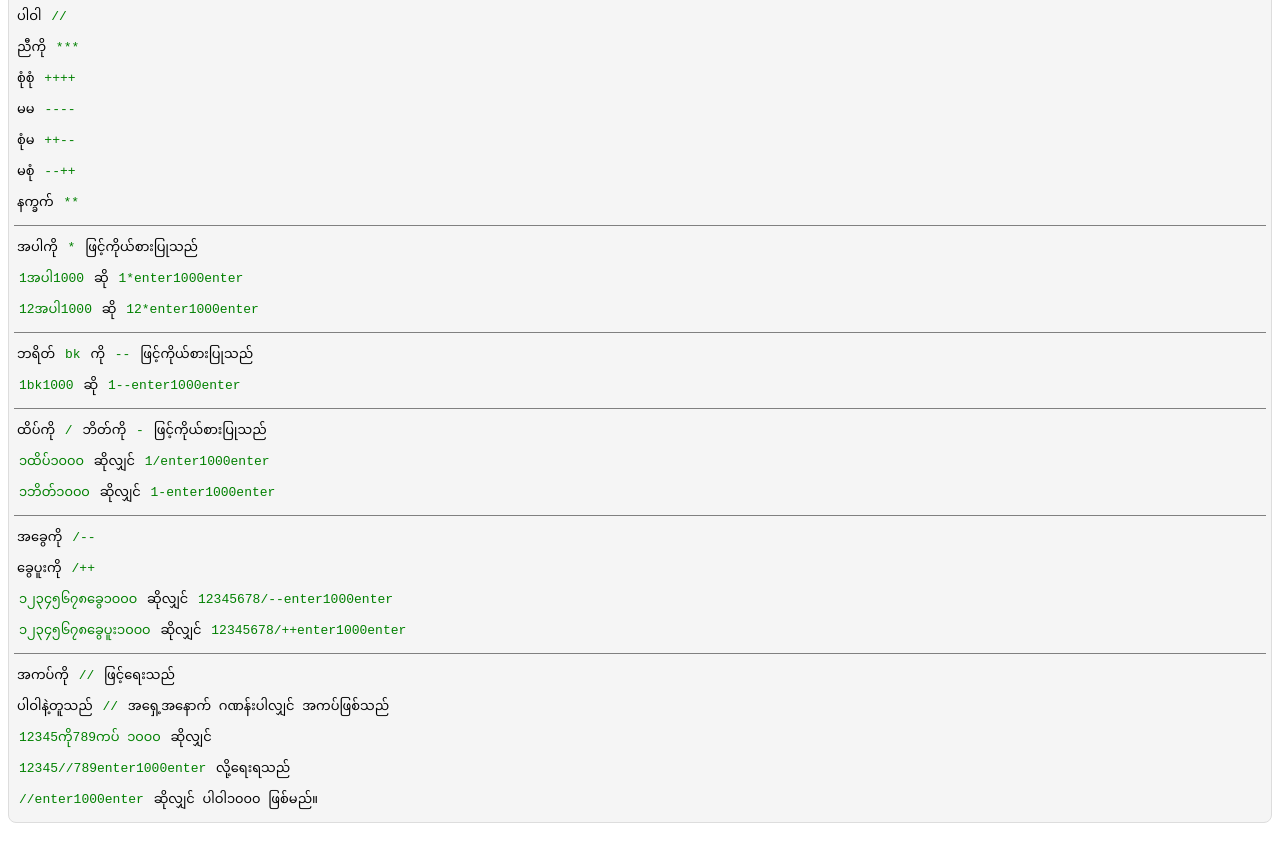
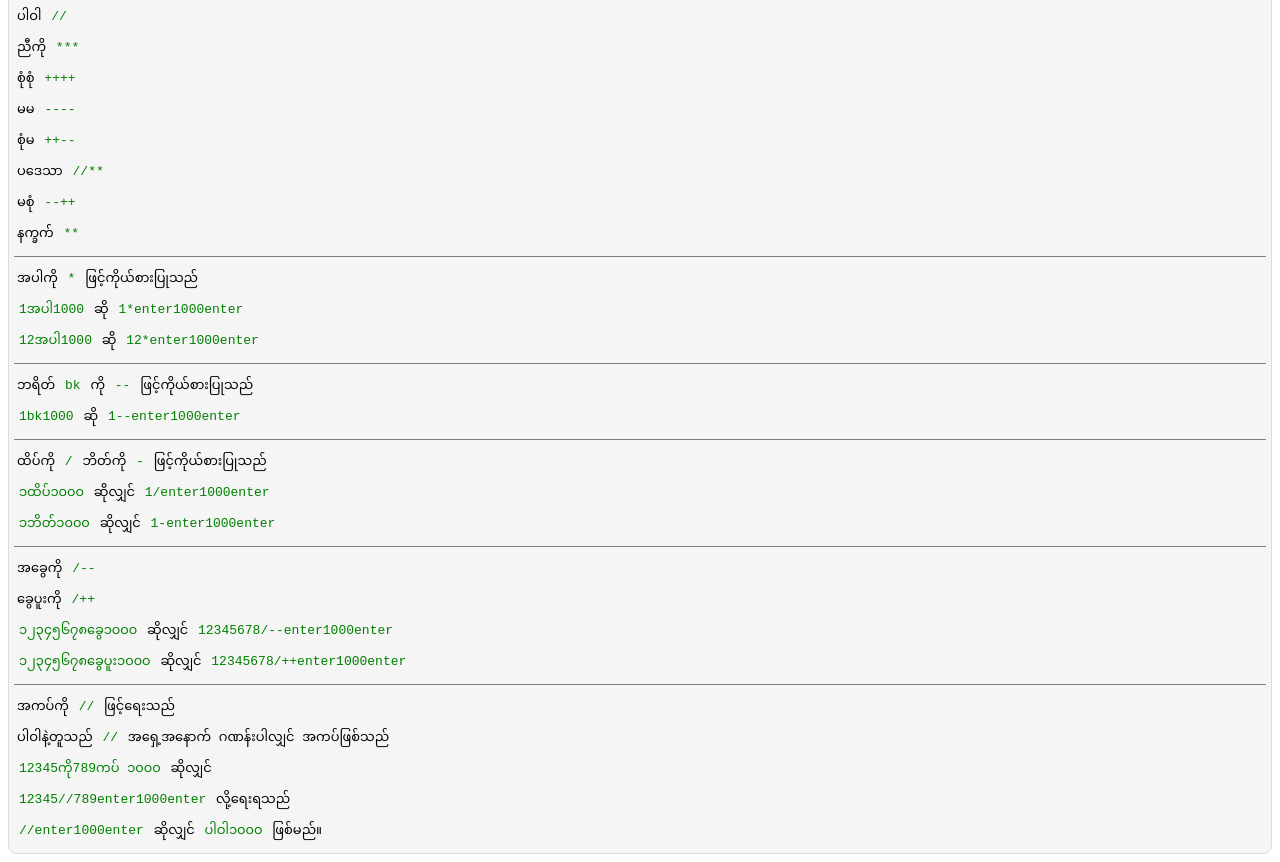
Before and after one commit to jayythecracker/jxledgers.github.io, a plain HTML site: page guide.html in a window 1280 px wide. Shown: the part 360-1222 px from the top of the page. Before the commit the page ends 1191 px from the top, so only its background shows below. Drawn offline with Linux system fonts and the light colour scheme.

Commit message:
Update guide.html

```diff
--- a/guide.html
+++ b/guide.html
@@ -63,6 +63,8 @@
 
         <pre>စုံမ <code>++--</code></pre>
 
+        <pre>ပ‌ဒေသာ <code>//**</code></pre>
+
         <pre>မစုံ <code>--++</code></pre>
 
         <pre>နက္ခက် <code>**</code></pre>
@@ -87,7 +89,7 @@
         <pre>ပါဝါနဲ့တူသည် <code>//</code> အရှေ့အနောက် ဂဏန်းပါလျှင် အကပ်ဖြစ်သည်</pre>
         <pre><code>12345ကို789ကပ် ၁၀၀၀</code> ဆိုလျှင်</pre>
         <pre><code>12345//789enter1000enter</code> လို့ရေးရသည်</pre>
-        <pre><code>//enter1000enter</code> ဆိုလျှင် ပါဝါ၁၀၀၀ ဖြစ်မည်။</pre>
+        <pre><code>//enter1000enter</code> ဆိုလျှင် <code>ပါဝါ၁၀၀၀</code> ဖြစ်မည်။</pre>
     </div>
 </body>
 </html>
```
